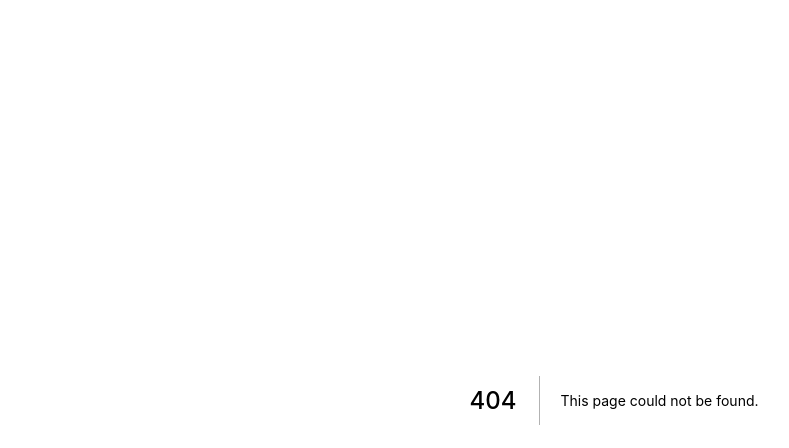
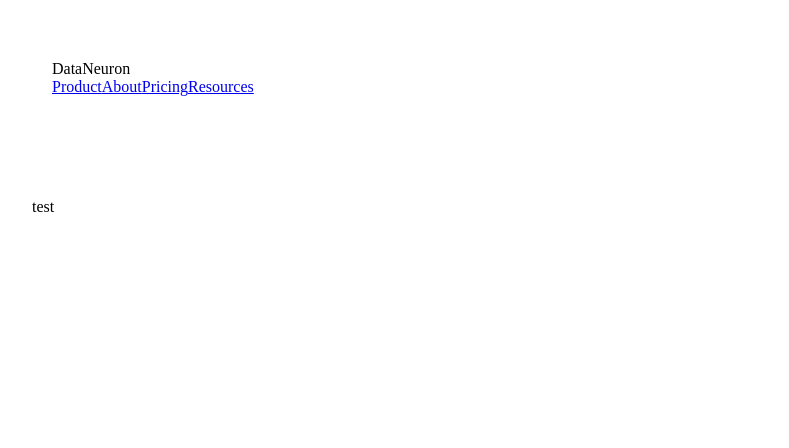
Before and after one commit to jayprakashdev/dataneuron-new, a Next.js app: page /product in a window 1280 px wide. Before the commit this address had no page. Shown: the top 448 px of the page, without its empty margins (26-815 px from the left). Built offline with nearby package versions, Linux system fonts and the light colour scheme.

Commit message:
initial setup

```diff
--- a/pages/index.jsx
+++ b/pages/index.jsx
@@ -205,12 +205,13 @@ export default function Home() {
 							<div className="text-gray-400">
 								Using DataNeuron
 							</div>
-							<div className="w-1/2 border-r-2 border-dashed border-gray-500">
+
+
 								<div className="text-gray-400">
 									% Time Reduction
 								</div>
 								<div className="text-gray-400">ROI</div>
-							</div>
+
 						</div>
 					</div>
 				</div>
--- /dev/null
+++ b/pages/product.jsx
@@ -0,0 +1,11 @@
+import Layout from "../components/layout";
+
+const Product = () => {
+    return (
+        <Layout>
+            test
+        </Layout>
+     );
+}
+
+export default Product;
```
Also changed, not shown: pages/about.jsx (added, +9 -0 lines), pages/pricing.jsx (added, +7 -0 lines).
